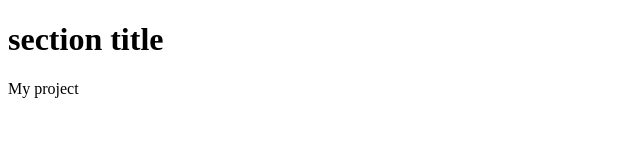
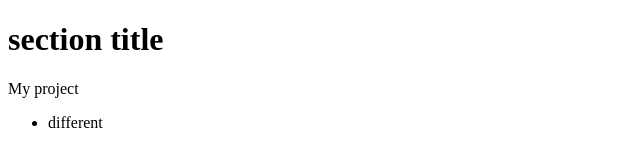
Before and after one commit to crypticbeing/my-project, a plain HTML site: page index.html in a window 1280 px wide. Shown: the full height of the page, 0-640 px from the left. Drawn offline with Linux system fonts and the light colour scheme.

Commit message:
Double change

```diff
--- a/index.html
+++ b/index.html
@@ -9,6 +9,9 @@
     <main>
       <h1>section title</h1>
       <p>My project</p>
+      <ul>
+        <li>different</li>
+      </ul>
     </main>
   </body>
 </html>
```
